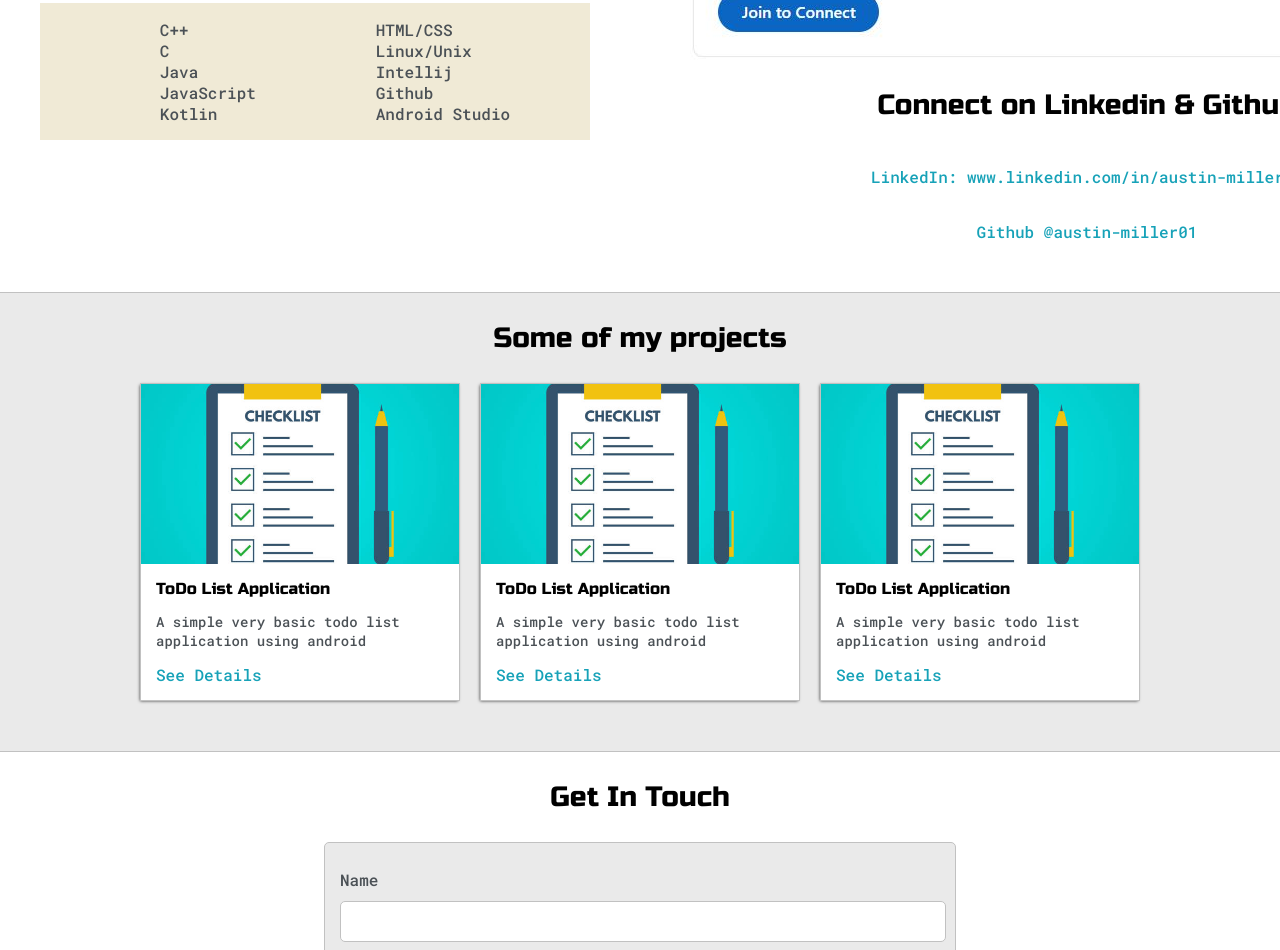
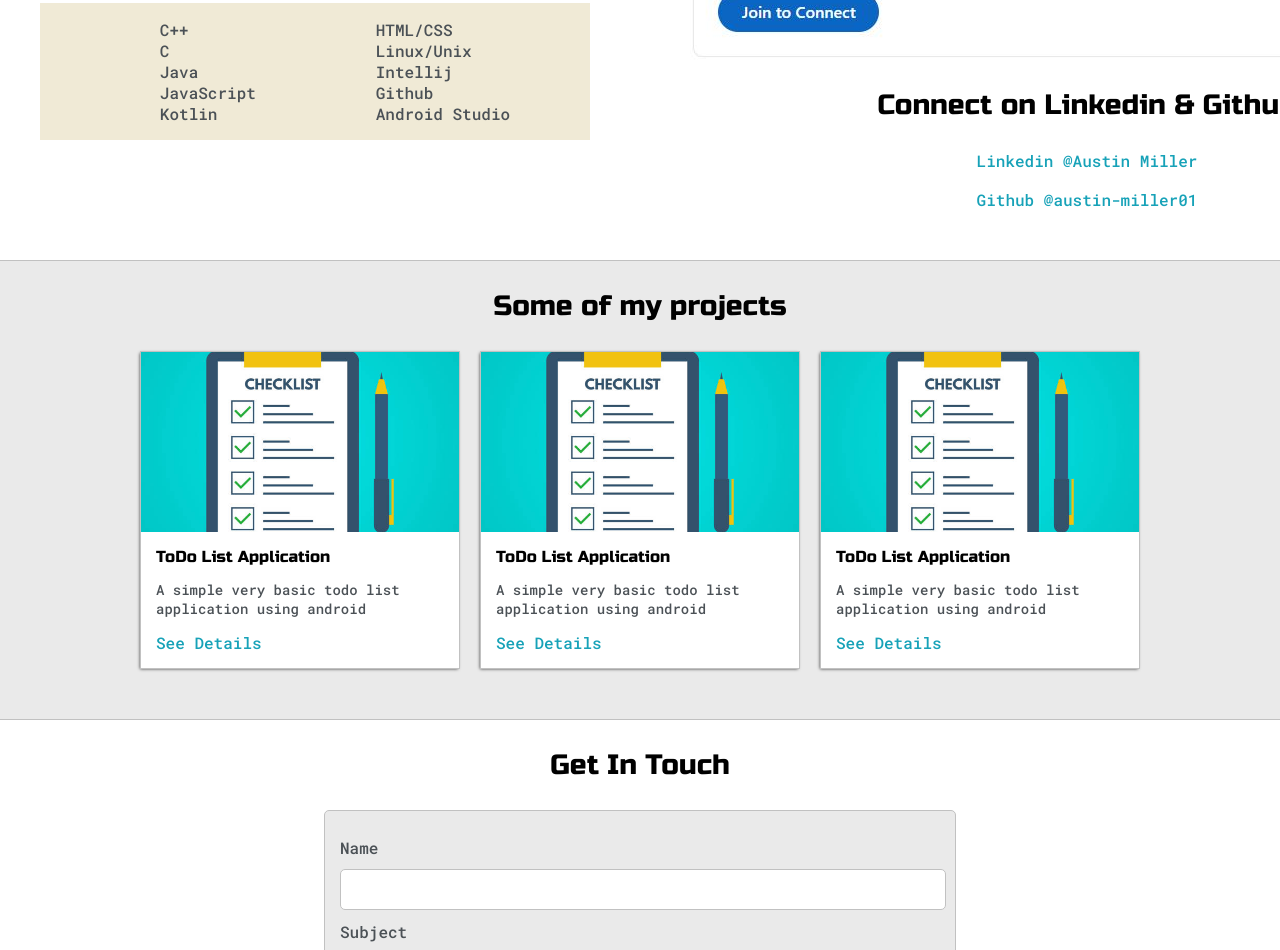
Before and after one commit to austin-miller01/FirstWebsite, a plain HTML site: page index.html in a window 1280 px wide. Shown: the part 1107-2057 px from the top of the page. Drawn offline with Linux system fonts and the light colour scheme.

Commit message:
Adds minor functionality

```diff
--- a/index.html
+++ b/index.html
@@ -116,7 +116,7 @@
 					<img id="social_img" src="images/link.JPG">
 					<h3>Connect on Linkedin & Github</h3>
 
-					<p id="linkedin">LinkedIn: www.linkedin.com/in/austin-miller01</p>
+					<a target="_blank" href="www.linkedin.com/in/austin-miller01">Linkedin @Austin Miller</a>
 					<br>
 					<a target="_blank" href="https://github.com/austin-miller01">Github @austin-miller01</a>
 				</div>
```
Also changed, not shown: post.html (+4 -0 lines).
